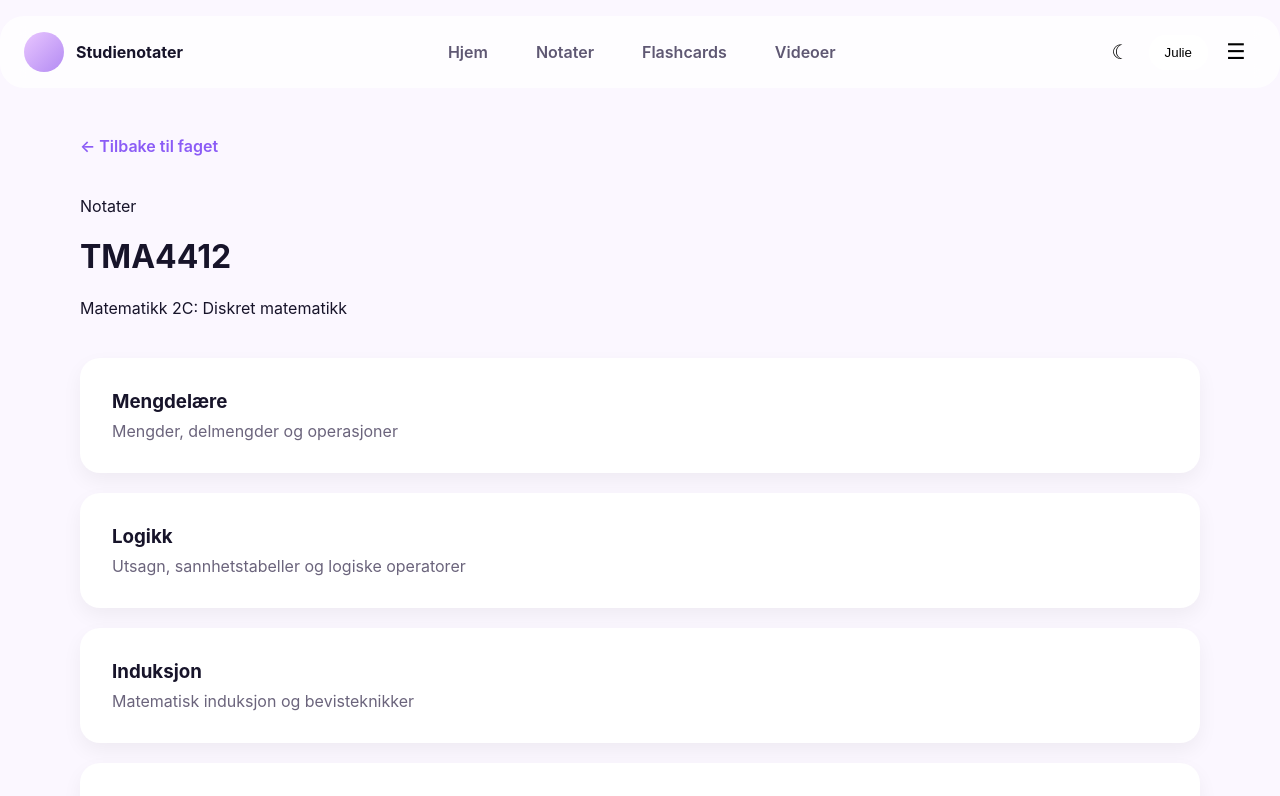
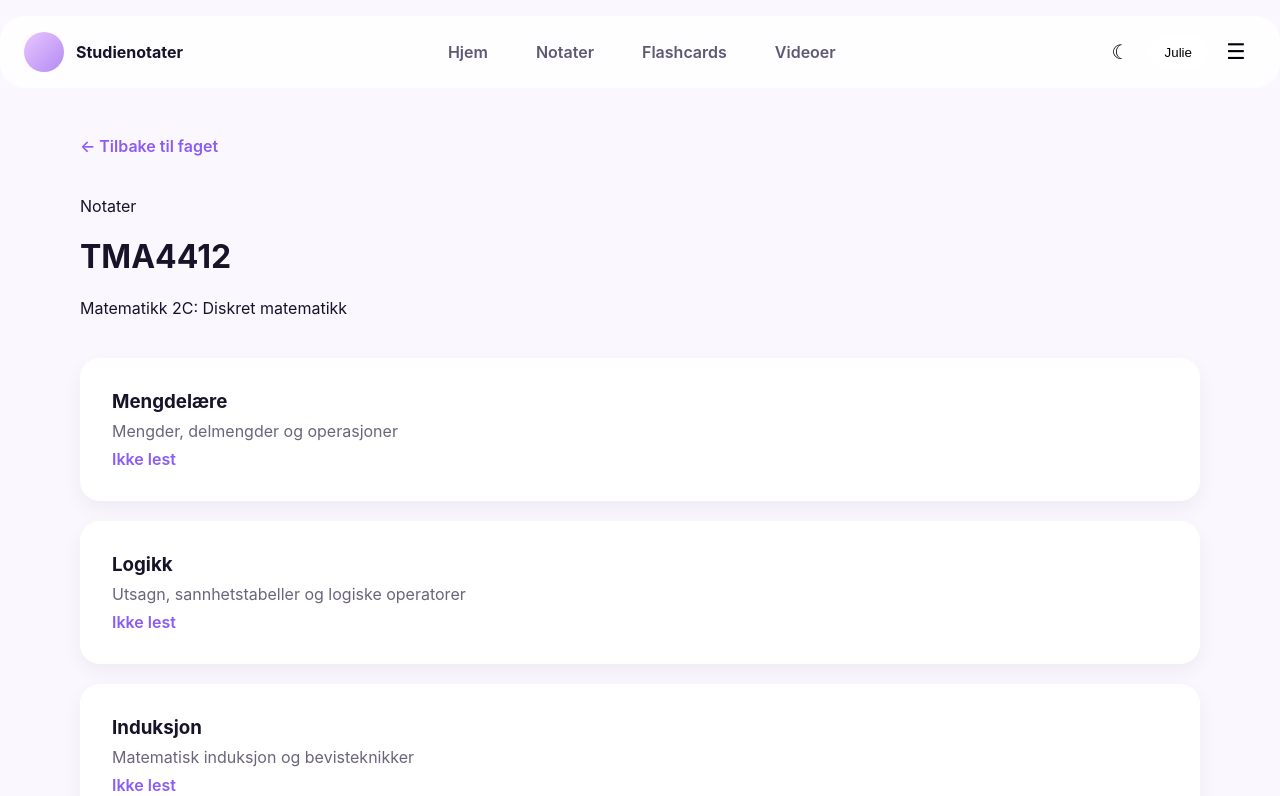
Before and after one commit to juliewold/studienotater, a React (Vite) app: page /studienotater/fag/tma4412/notater in a window 1280 px wide. Shown: the top 796 px of the page. Built offline with nearby package versions, Linux system fonts and the light colour scheme.

Commit message:
feat: add note progress and understanding tracking

```diff
--- a/src/components/ResourceProgress/ResourceProgress.tsx
+++ b/src/components/ResourceProgress/ResourceProgress.tsx
@@ -42,7 +42,7 @@ export const ResourceProgress = ({ resourceId }: ResourceProgressProps) => {
           {[1, 2, 3, 4, 5].map((star) => (
             <button
               key={star}
-              onClick={() => setRating(star)}
+              onClick={() => setRating(rating === star ? 0 : star)}
               className={star <= rating ? `star-${rating}` : ""}
             >
               ★
--- a/src/pages/NotePage/NotePage.tsx
+++ b/src/pages/NotePage/NotePage.tsx
@@ -1,8 +1,9 @@
-import "./NotePage.css"
+import "./NotePage.css";
 import { useParams } from "react-router-dom";
 import { subjects } from "../../data/subjects";
 import { notes } from "../../data/notes";
 import { Link } from "react-router-dom";
+import { ResourceProgress } from "../../components/ResourceProgress/ResourceProgress";
 
 export const NotePage = () => {
   const { subjectId, noteId } = useParams();
@@ -29,7 +30,7 @@ export const NotePage = () => {
       <p className="note-label">{subject.code}</p>
       <h1>{note.title}</h1>
       <p>{note.description}</p>
-
+      <ResourceProgress resourceId={`note-${subject.id}-${note.id}`} />
       <section className="note-content">
         <pre>{note.content}</pre>
       </section>
--- a/src/pages/NotesPage/NotesPage.css
+++ b/src/pages/NotesPage/NotesPage.css
@@ -9,3 +9,34 @@
   gap: 20px;
   margin-top: 40px;
 }
+
+.note-progress-preview {
+  margin-top: 8px;
+
+  display: flex;
+  align-items: center;
+  gap: 12px;
+
+  font-weight: 600;
+  color: #8b5cf6;
+}
+
+.rating-1 {
+  color: #ef4444;
+}
+
+.rating-2 {
+  color: #f97316;
+}
+
+.rating-3 {
+  color: #eab308;
+}
+
+.rating-4 {
+  color: #84cc16;
+}
+
+.rating-5 {
+  color: #22c55e;
+}
--- a/src/pages/NotesPage/NotesPage.tsx
+++ b/src/pages/NotesPage/NotesPage.tsx
@@ -1,4 +1,4 @@
-import "./NotesPage.css"
+import "./NotesPage.css";
 import { useParams } from "react-router-dom";
 import { subjects } from "../../data/subjects";
 import { notes } from "../../data/notes";
@@ -36,7 +36,36 @@ export const NotesPage = () => {
             className="note-card"
           >
             <h3>{note.title}</h3>
+
             <p>{note.description}</p>
+
+            <div className="note-progress-preview">
+              <span>
+                {localStorage.getItem(
+                  `resource-progress-note-${subject.id}-${note.id}-completed`,
+                ) === "true"
+                  ? "✓ Lest"
+                  : "Ikke lest"}
+              </span>
+
+              <span
+                className={`rating-${
+                  Number(
+                    localStorage.getItem(
+                      `resource-progress-note-${subject.id}-${note.id}-rating`,
+                    ),
+                  ) || 0
+                }`}
+              >
+                {"★".repeat(
+                  Number(
+                    localStorage.getItem(
+                      `resource-progress-note-${subject.id}-${note.id}-rating`,
+                    ),
+                  ) || 0,
+                )}
+              </span>
+            </div>
           </Link>
         ))}
       </div>
```
